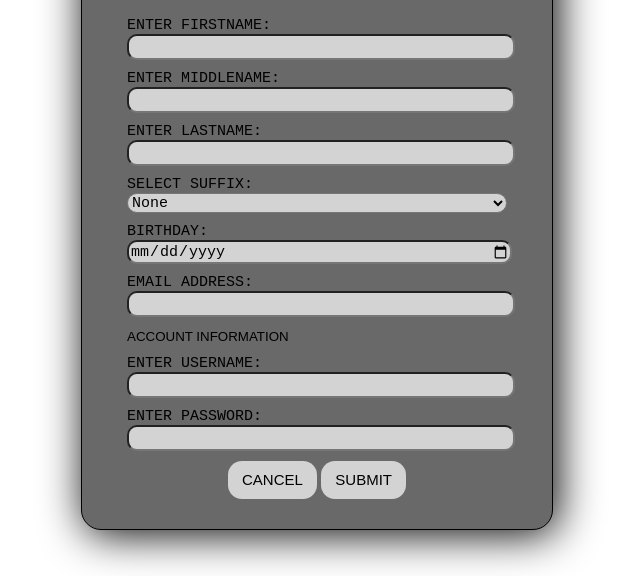
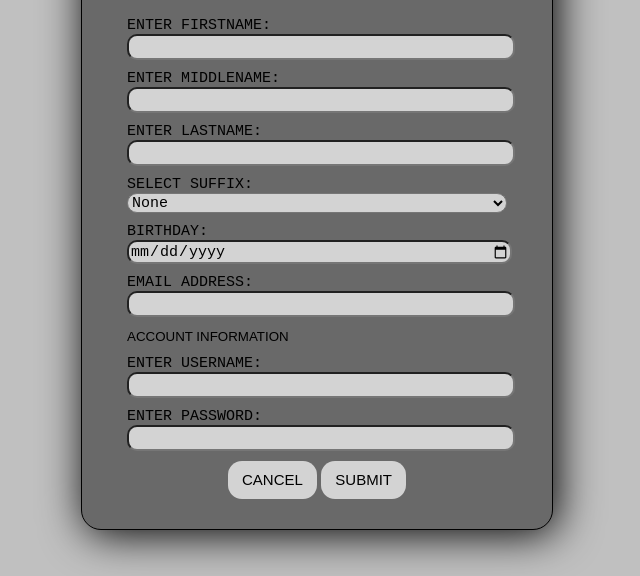
Before and after one commit to tetrae/exercise4, a plain HTML site: page index.html in a window 1280 px wide. Shown: the part 224-800 px from the top of the page, without its empty margins (323-963 px from the left). Drawn offline with Linux system fonts and the light colour scheme.

Commit message:
Update style.css

```diff
--- a/css/style.css
+++ b/css/style.css
@@ -1,6 +1,6 @@
 body{
 	font-family: sans-serif;
-	background-image: url("./IMG/bg.jpg");
+	background-color: #C0C0C0;
 
 }
 #container{
```
